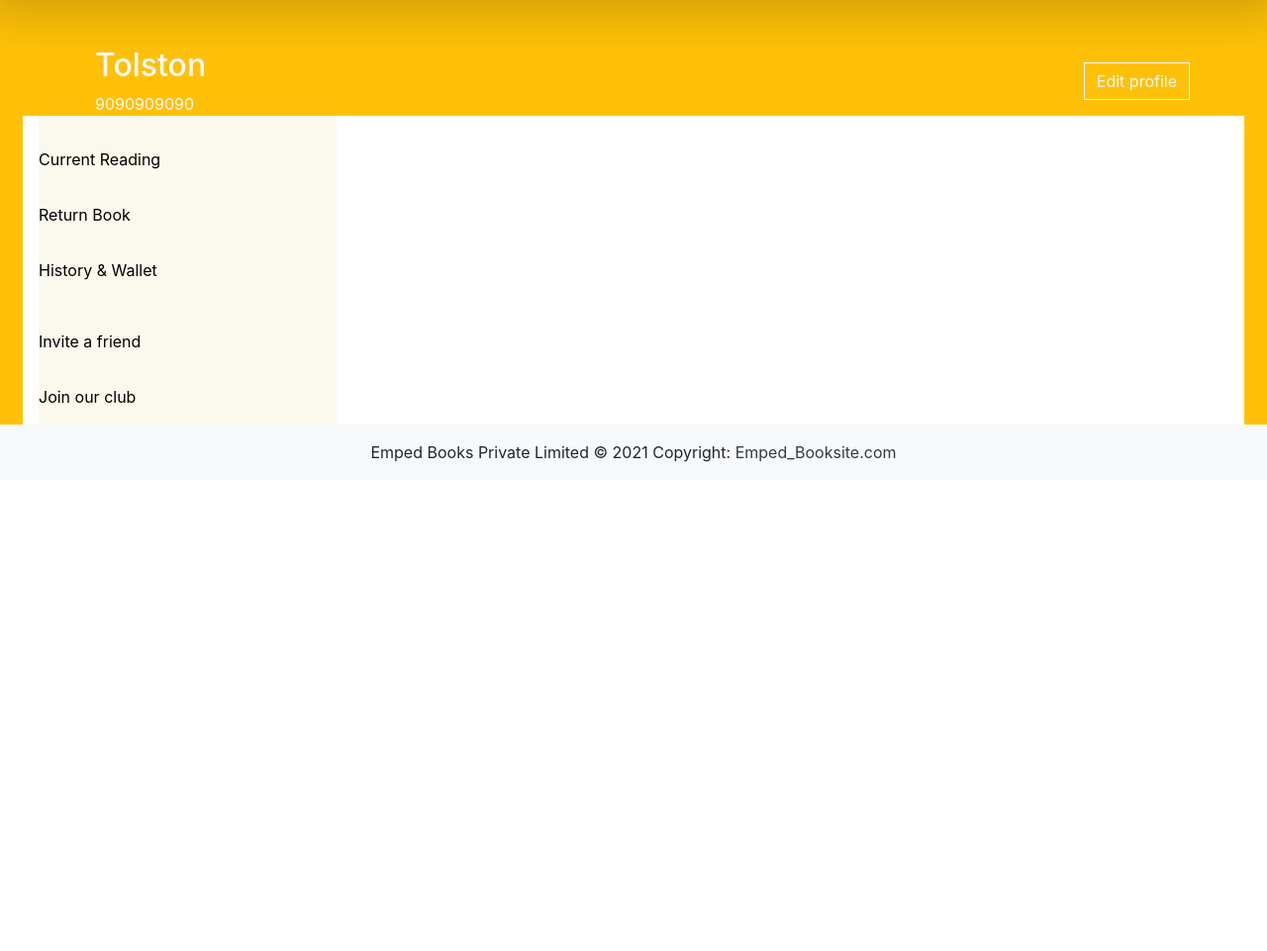
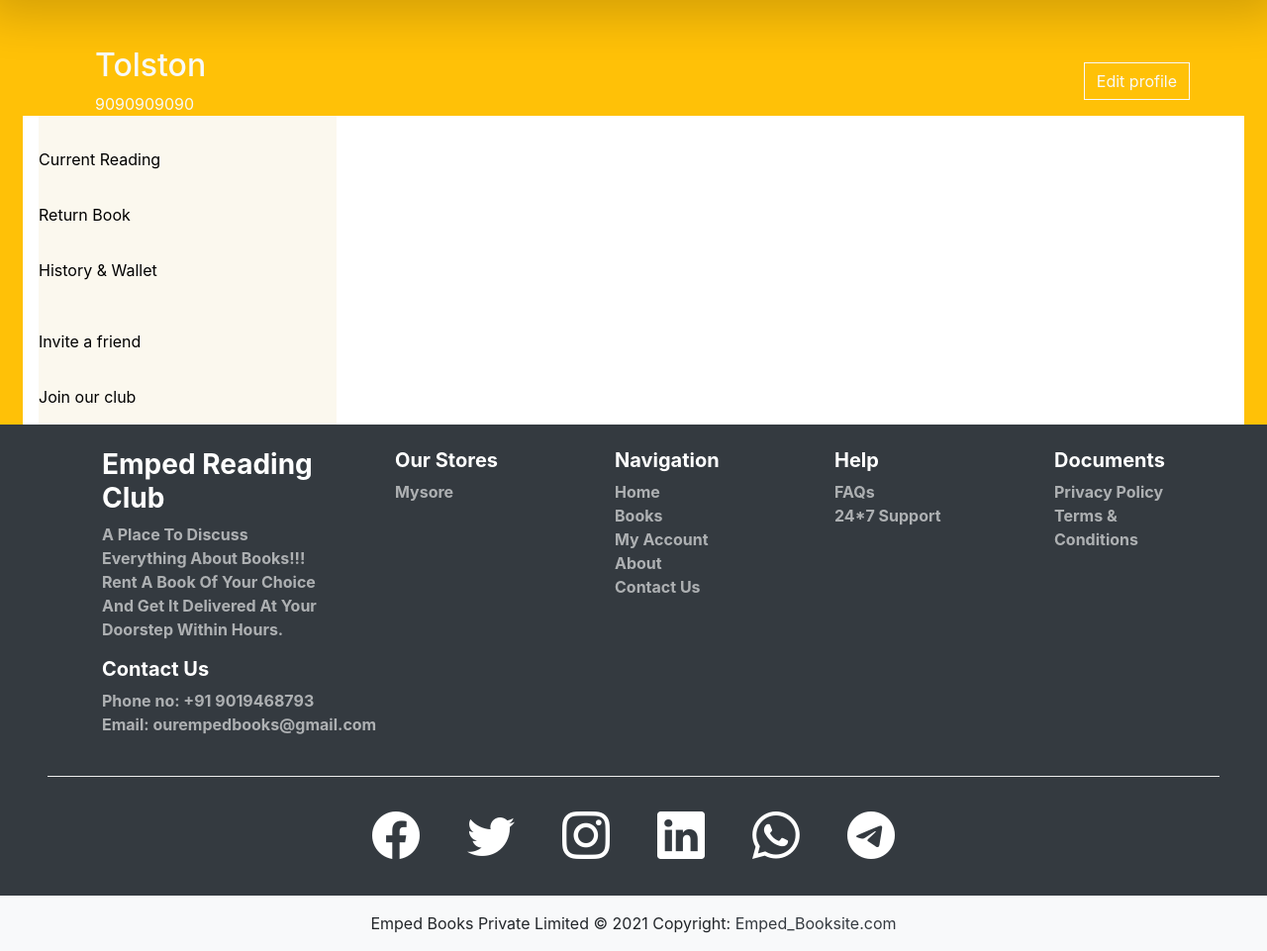
Before and after one commit to empedbookrentals/empedbookrentalswebsite, a Django app: page /Emped_booksite/profile/ in a window 1280 px wide. Shown: the part 118-1079 px from the top of the page at 99% size. Before the commit the page ends 585 px from the top, so only its background shows below. Run offline with Django 3.2, Linux system fonts and the light colour scheme; some libraries are stand-ins or nearby versions.

Commit message:
updating

```diff
--- a/Emped_books/Emped_booksite/static/css/custom.css
+++ b/Emped_books/Emped_booksite/static/css/custom.css
@@ -11,6 +11,7 @@
 
 .outline-black{
     border-color: #000000;
+
  }
 
  a {
@@ -80,6 +81,70 @@ body{
 
 .sidebar .close_icon:hover{
     color:#fc8019;
+}
+
+.big-footer{
+   background-color: #343a40;
+}
+
+.big-footer ul{
+    list-style-type: none;
+}
+
+.footer-list a{
+    color: rgba(255, 255, 255, .6);
+    text-decoration: none;
+    font-weight: bold;
+}
+
+.footer-list a:hover{
+    color: rgba(255, 255, 255, 255);
+}
+
+.footer-header a{
+    color: rgba(255, 255, 255, 255);
+    text-decoration: none;
+    font-weight: bold;
+}
+
+.footer-header a:hover{
+    color: rgba(255, 255, 255, .8);
+}
+
+.footer-column .col{
+    border-right:1px groove;
+}
+
+.sub-footer{
+    background-color: #092143;;
+}
+
+.footer-icon{
+    color:white;
+}
+
+.footer-facebook-icon:hover{
+    color:#1877f2;
+}
+
+.footer-twitter-icon:hover{
+    color: #00ACEE;
+}
+
+.footer-instagram-icon:hover{
+    color: #E1306C;
+}
+
+.footer-linkedin-icon:hover{
+    color: #0077b5;
+}
+
+.footer-whatsapp-icon:hover{
+    color: #25D366;
+}
+
+.footer-telegram-icon:hover{
+    color: #0088cc;
 }
 
 
--- a/Emped_books/Emped_booksite/templates/Emped_booksite/base.html
+++ b/Emped_books/Emped_booksite/templates/Emped_booksite/base.html
@@ -69,7 +69,7 @@
 				<div class="col-lg-2  d-flex  justify-content-between align-items-center">
 
 					<!-- burger button(Hidden for large and xl screen) -->
-					<button class="navbar-toggler d-lg-none d-xl-none" type="button" onclick="open_sidebar()">
+					<button class="navbar-toggler d-block d-lg-none d-xl-none" type="button" onclick="open_sidebar()">
 						<i class="bi bi-book" style="font-size: 2rem;"></i>
 					</button>
 
@@ -84,7 +84,7 @@
 					</a>
 
 					<!--notification button -->
-					<button class="navbar-toggler d-lg-none d-xl-none" type="button" data-toggle="collapse" data-target="#main_menu" aria-controls="main_menu" aria-expanded="false" aria-label="Toggle navigation">
+					<button class="navbar-toggler d-block d-lg-none d-xl-none" type="button" data-toggle="collapse" data-target="#main_menu" aria-controls="main_menu" aria-expanded="false" aria-label="Toggle navigation">
 						<i class="bi bi-bell" style="font-size: 2rem;"></i>
 					</button>
 				</div>
@@ -279,7 +279,92 @@
 		{% endblock %}
 
 		<!--footer section -->
-		<div class="footer container-footer">
+		<div class="footer big-footer">
+			<div class="row py-4  no-gutter mx-5" style="background-color:none; border-bottom:1px groove;">
+				<div class="col-3">
+					<ul>
+						<li class="footer-header"><h3><a href="#">Emped Reading Club</a></h3></li>
+						<li class="footer-list"><a href="#">A Place To Discuss Everything About Books!!!<br>Rent A Book Of Your Choice And Get It Delivered At Your Doorstep Within Hours.</a></li>
+					</ul>
+				</div>
+				<div class="col ">
+					<ul>
+						<li class="footer-header"><h5><a href="#">Our Stores</a></h5></li>
+						<li class="footer-list"><a href="#">Mysore</a></li>
+					</ul>
+				</div>
+				<div class="col">
+					<ul>
+						<li class="footer-header"><h5><a href="#">Navigation</a></h5></li>
+						<li class="footer-list"><a href="#">Home</a></li>
+						<li class="footer-list"><a href="#">Books</a></li>
+						<li class="footer-list"><a href="#">My Account</a></li>
+						<li class="footer-list"><a href="#">About</a></li>
+						<li class="footer-list"><a href="#">Contact Us</a></li>
+					</ul>
+				</div>
+				<div class="col">
+					<ul>
+						<li class="footer-header"><h5><a href="#">Help</a></h5></li>
+						<li class="footer-list"><a href="#">FAQs</a></li>
+						<li class="footer-list"><a href="#">24*7 Support</a></li>
+					</ul>
+				</div>
+				<div class="col">
+					<ul>
+						<li class="footer-header"><h5><a href="#">Documents</a></h5></li>
+						<li class="footer-list"><a href="#">Privacy Policy</a></li>
+						<li class="footer-list"><a href="#">Terms & Conditions</a></li>
+					</ul>
+				</div>
+				<!--<div class="col">
+					<ul>
+						<li class="footer-header"><h5><a href="#">Social Media</a></h5></li>
+						<li class="footer-list"><a href="#"><span><i class="bi bi-facebook"></i>&nbsp; Facebook</span></a></li>
+						<li class="footer-list"><a href="#"><span><i class="bi bi-twitter"></i>&nbsp; Twitter</span></a></li>
+						<li class="footer-list"><a href="#"><span><i class="bi bi-linkedin"></i>&nbsp; Linkedin</span></a></li>
+						<li class="footer-list"><a href="#"><span><i class="bi bi-whatsapp"></i>&nbsp; Whatsapp</span></a></li>
+						<li class="footer-list"><a href="#"><span><i class="bi bi-telegram"></i>&nbsp; Telegram</span></a></li>
+					</ul>
+				</div> -->
+				<div class="col">
+					<ul>
+						<li class="footer-header"><h5><a href="#">Contact Us</a></h5></li>
+						<li class="footer-list"><a href="#">Phone no: +91 9019468793</a></li>
+						<li class="footer-list"><a href="#">Email: ourempedbooks@gmail.com</a></li>
+					</ul>
+				</div>
+			</div>
+			<!--<div class="row justify-content-center py-4  no-gutter mx-5">
+				<div class="col text-center">
+					<ul>
+						<li class="footer-header"><h3><a href="#">Email</a></h3></li>
+						<li class="footer-list"><a href="#">ourempedbooks@gmail.com</a></li>
+					</ul>
+				</div>
+				<div class="col text-center">
+					<ul>
+						<li class="footer-header"><h3><a href="#">Call us</a></h3></li>
+						<li class="footer-list"><a href="#">Phone no: +91 9019468793</a></li>
+					</ul>
+				</div>
+				<div class="col text-center">
+					<ul>
+						<li class="footer-header"><h3><a href="#">Address</a></h3></li>
+						<li class="footer-list"><a href="#">#147, college road, Ramaswamy Circle, Chamaraja Mohalla, Mysuru-570024, Karnataka</a></li>
+					</ul>
+				</div>
+			</div>-->
+			<div class="row justify-content-center py-4  mx-5">
+				<a href="#" class="px-4 footer-icon"><i class="bi bi-facebook footer-facebook-icon" style="font-size: 3rem; "></i></a>
+				<a href="#" class="px-4 footer-icon"><i class="bi bi-twitter footer-twitter-icon" style="font-size: 3rem; "></i></a>
+				<a href="#" class="px-4 footer-icon"><i class="bi bi-instagram footer-instagram-icon" style="font-size: 3rem; "></i></a>
+				<a href="#" class="px-4 footer-icon"><i class="bi bi-linkedin footer-linkedin-icon" style="font-size: 3rem;  "></i></a>
+				<a href="#" class="px-4 footer-icon"><i class="bi bi-whatsapp footer-whatsapp-icon" style="font-size: 3rem;  "></i></a>
+				<a href="#" class="px-4 footer-icon"><i class="bi bi-telegram footer-telegram-icon" style="font-size: 3rem;  "></i></a>
+			</div>
+		</div>
+		<div class="footer container-footer bg-light">
 			<div class="  bg-light text-center text-lg-start text-center p-3 " style="background-color: rgba(0, 0, 0, 0.2);">
 				Emped Books Private Limited © 2021 Copyright:
 				<a class="text-dark text-decoration-none" href="#">Emped_Booksite.com</a>
```
Also changed, not shown: Emped_books/Emped_booksite/templates/Emped_booksite/home.html (+8 -8 lines), Emped_books/db.sqlite3.
